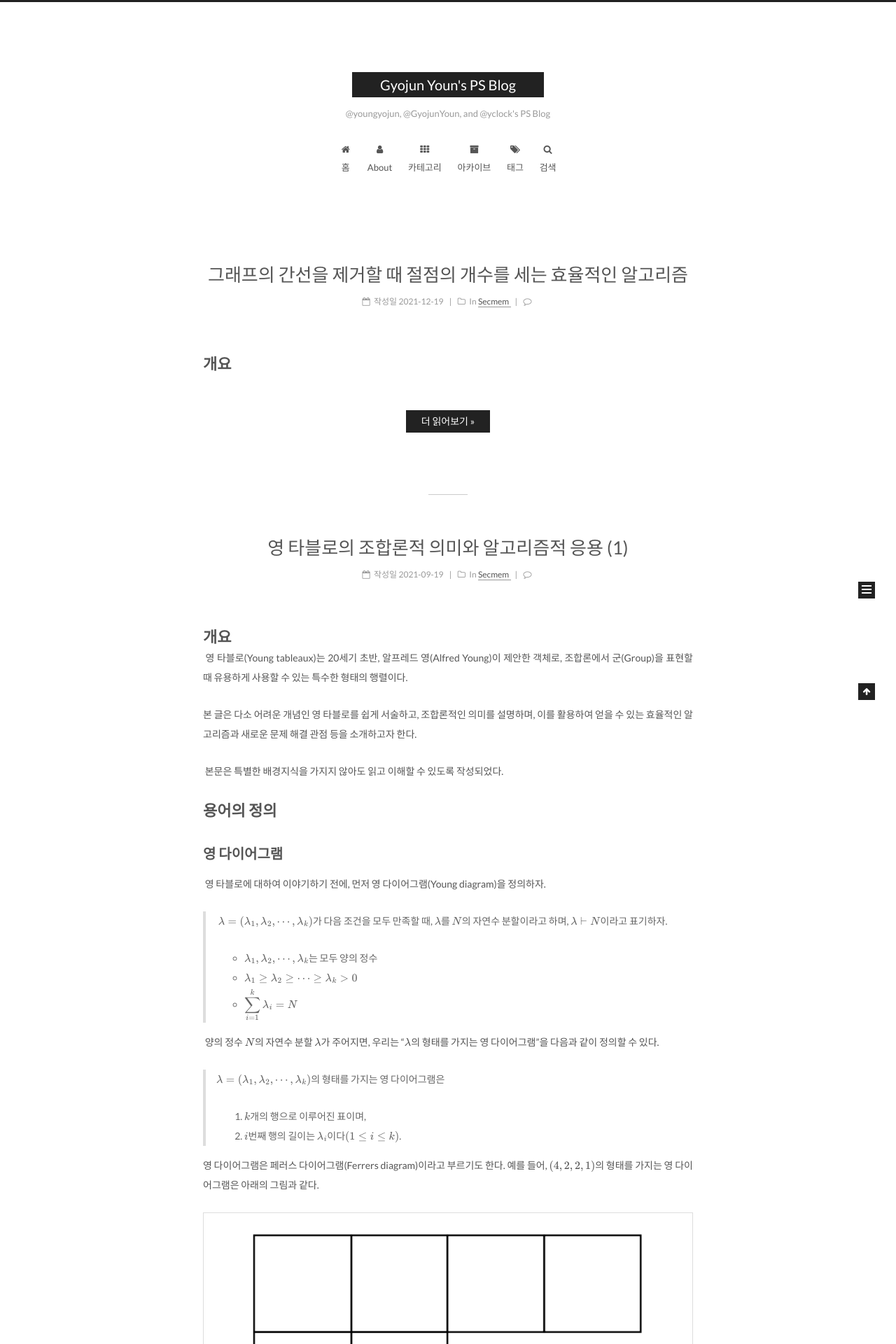
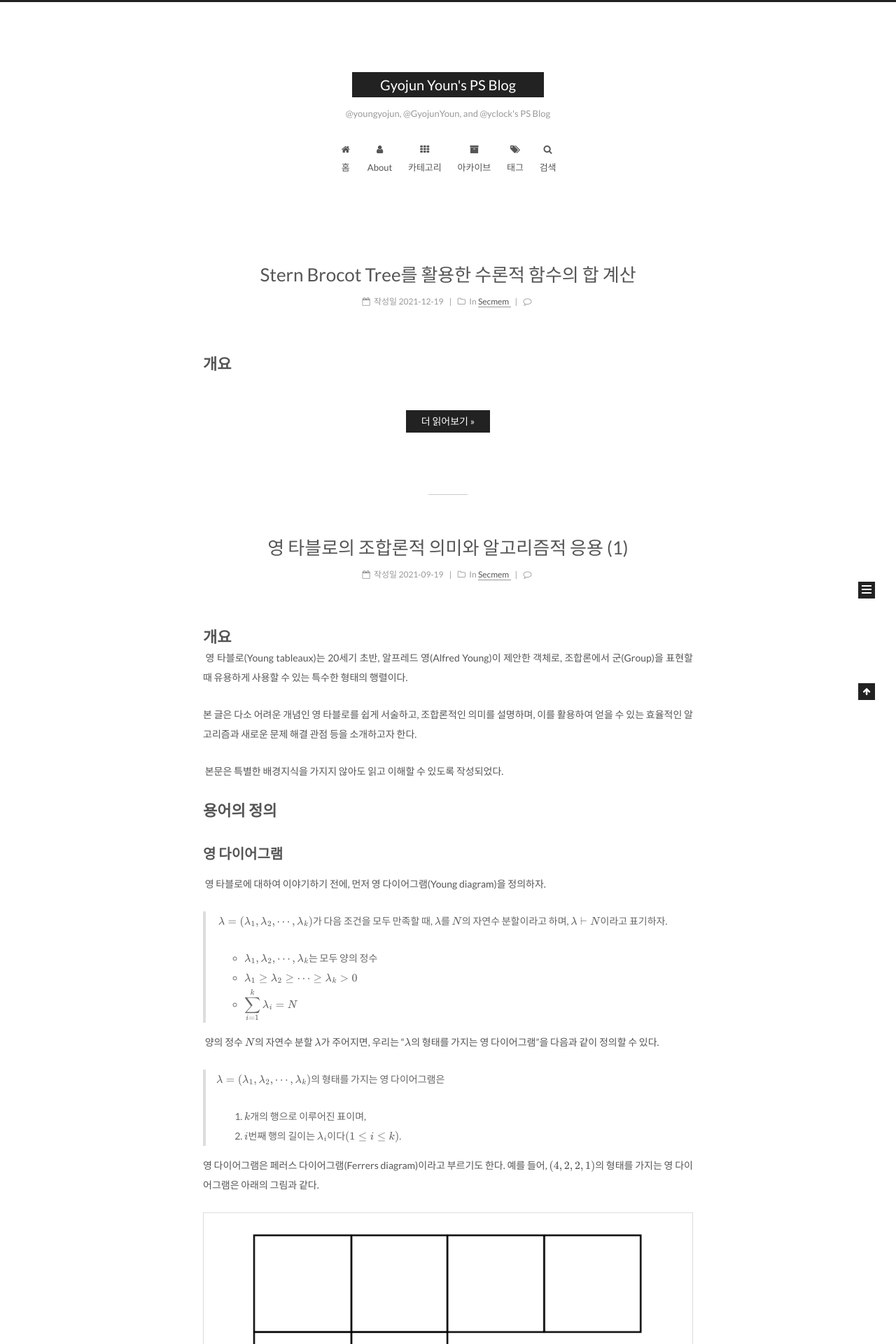
Before and after one commit to youngyojun/youngyojun.github.io, a Jekyll site: the page built from index.html, in a window 1280 px wide. Shown: the top 1920 px of the page at 70% size. Built offline with Jekyll 4.4.1, drawn with Linux system fonts in a browser that asks for light colours; formulas are drawn with MathJax 3; the list of posts is cut into pages by our own code; comment, search, counter and statistics services are not loaded; some of the changed lines change nothing that is shown.

Commit message:
Update 2022-02-18-sigma-sum-stern-brocot.md

```diff
--- a/_posts/2022-02-18-sigma-sum-stern-brocot.md
+++ b/_posts/2022-02-18-sigma-sum-stern-brocot.md
@@ -1,5 +1,5 @@
 ---
-title: "그래프의 간선을 제거할 때 절점의 개수를 세는 효율적인 알고리즘"
+title: "Stern Brocot Tree를 활용한 수론적 함수의 합 계산"
 date: 2021-12-19 12:43:29
 categories:
  - Secmem
@@ -10,7 +10,6 @@
  - Algorithm
 
 ---
-
 
 # 개요
 
@@ -182,3 +181,61 @@
 
 
 우리는 결국 $\displaystyle f \left( x _0, y _0, \frac{a}{b}, \frac{c}{d} \right)$가 0이 될 때까지 재귀적으로 탐색을 이어나가야 한다. 따라서, 이 함숫값을 계산할 수 있어야 한다. 이를 어떻게 계산할 수 있을까?
+
+**그림 4**의 두 접선을 각각 새로운 축으로 잡고, 점 $P$를 원점으로 생각한 새로운 좌표계 $u-v$를 생각하자. $u$ 축이 직선 $PR$, $v$ 축이 직선 $PQ$이다. 이 경우 회색 영역은 다음과 같이 변환된다.
+
+![](https://youngyojun.github.io/assets/images/posts/2022-02-18-sigma-sum-stern-brocot/4.png)
+
+<p style="text-align: center;"><b>그림 5: 변환된 새로운 영역</b></p>
+
+
+
+드디어 우리는 재귀적으로 정수 점의 개수를 셀 수 있게 되었다!
+
+
+
+# 시간 복잡도
+
+재귀적으로 변하는 접선의 기울기는 Stern-Brocot Tree에서 경로를 따라 아래로 내려가는 것과 같으므로, 시간 복잡도를 아래와 같이 쓸 수 있다.
+
+$$ O \left( \sum _{ ad - bc = 1 } I \left[ \sqrt{ \frac{N}{ c/d } } - \sqrt{ \frac{N}{ a/b } } \ge b + d \right] \right) $$
+
+$$ = O \left( \sum _{ ad - bc = 1 } I \left[ \frac{ \sqrt{bc + 1} - \sqrt{bc} }{ \sqrt{ac} } \ge \frac{ b + d }{ \sqrt{N} } \right] right) $$
+
+$$ = O \left( \sum _{ ad - bc = 1} I \left[ \frac{1}{ \sqrt{ab} c } \ge \frac{b+d}{\sqrt{N}} \right] \right) = O \left( \sum _{ad - bc = 1} I \left[ ab c^2 \left( b + d \right)^2 \ge N \right] \right) $$
+
+마지막 줄에서는 $ \displaystyle \sqrt{x+1} - \sqrt{x} = O \left( \frac{1}{ \sqrt{x} } \right) $가 사용되었다.
+
+이제, $t = bc$ 치환을 적용하면,
+
+$$ O \left( \sum _{t} \sum _{ b | t} \sum _{ a | (t+1) } I \left[ \frac{t^4}{ab} + t^3 + ab t^2 \ge N \right] \right) $$
+
+$$ = O \left( \sum _{t = 1}^{N^{1/3}} \sigma(t) \sigma(t+1) \right) = O \left( \sum _{t=1}^{N^{1/3}} \sigma^2 (t) \right) $$
+
+엄밀한 증명이나 식 전개는 생략하였다.
+
+
+
+이제, 다음의 잘 알려진 정리를 적용하자.
+
+> $$ \sum _{k=1}^{N} \sigma^2 (k) = \Theta \left( N \lg^3 N \right) $$
+
+
+
+즉, 서술한 알고리즘의 시간 복잡도는 $ \displaystyle O \left( N^{ \frac{1}{3} } \lg^3 N \right) = \tilde{O}\left( N^{ \frac{1}{3} } \right) $ 임을 알 수 있다.
+
+
+
+# 결론
+
+수론적 함수는 정수론 뿐만 아니라 컴퓨터과학, 알고리즘, PS 분야에도 사용될 정도로 중요하며 그 폭이 아주 넓다.
+
+우리는 대표적인 수론적 함수 $\sigma (n)$의 구간 합 $ \displaystyle \sum _{k=1}^{N} \sigma(k) $을 효율적으로 계산하는 알고리즘에 대하여 알아보았다.
+
+일반적인 식 전개로는 $ \displaystyle O \left( \sqrt{N} \right) $까지 시간 복잡도를 줄일 수 있었다. 그러나, $N$이 아주 큰 수라면 이 방법도 아직은 느리다.
+
+우리는 $ \displaystyle y = \frac{N}{x} $ 그래프와 구하고자 하는 값과의 관계를 알아내고, 그래프의 볼록성이라는 기하적 특성과 Stern-Brocot Tree 자료구조를 활용하여, 재귀적으로 값을 계산하는 새로운 알고리즘을 조사하였다.
+
+또한, 이 알고리즘의 시간 복잡도가 $ \displaystyle \tilde{O} \left( N^{1/3} \right) $로 아주 효율적임을 밝혔다.
+
+이러한 알고리즘의 아이디어는 다양한 볼록 함수에 대하여 접목시킬 수 있으며, 그 응용성이 높다. 다음 글에는 $\sigma (n)$ 외에 다른 수론적 함수의 구간 합을 효율적으로 계산하는 방법에 대하여 알아본다.
```
